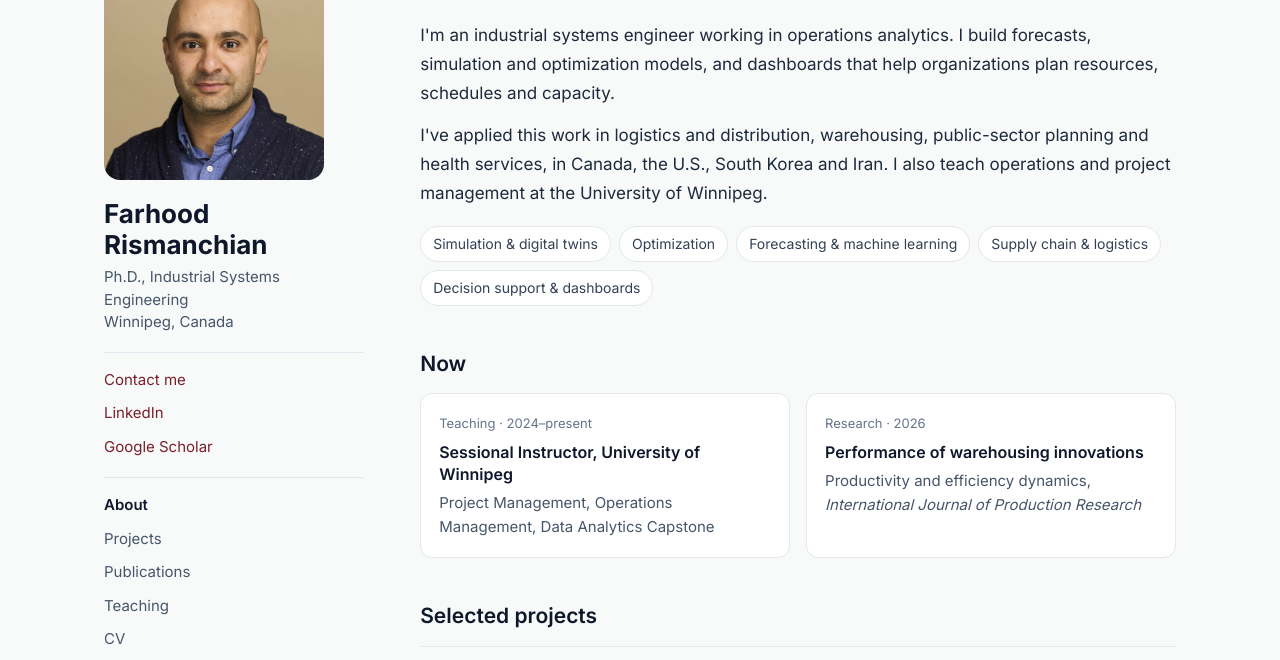
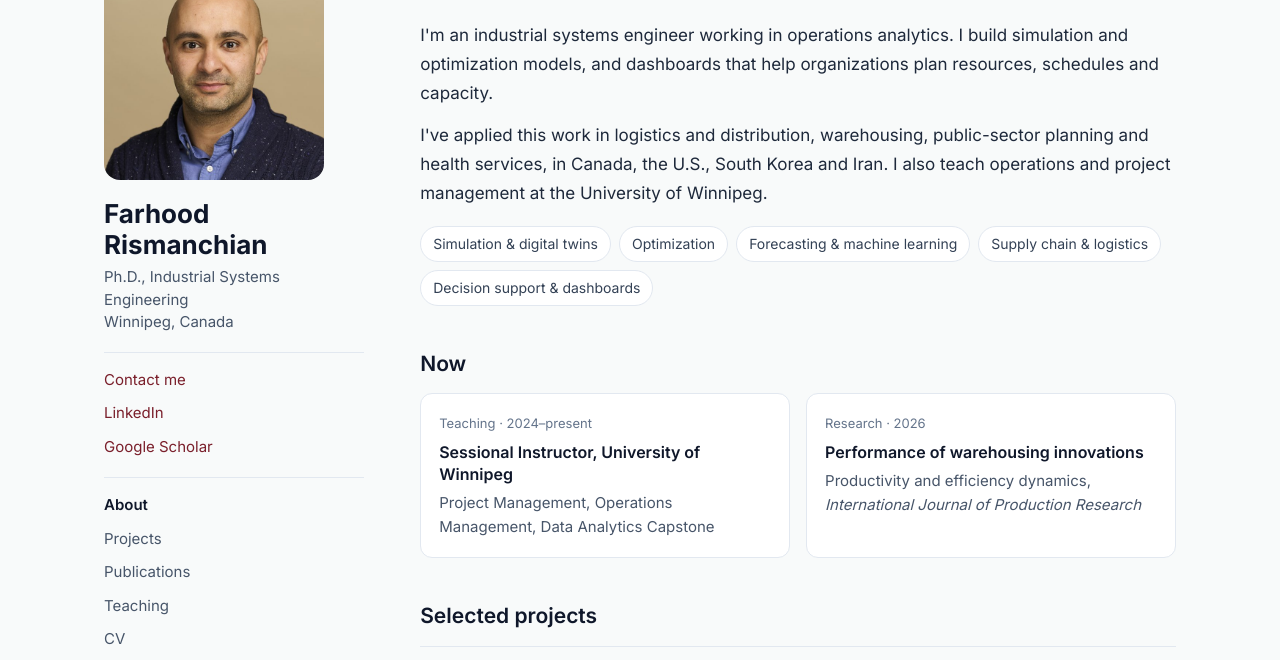
Before and after one commit to FarhoodRisman/farhoodrisman.github.io, a plain HTML site: page index.html in a window 1280 px wide. Shown: the part 96-756 px from the top of the page. Drawn offline with Linux system fonts and the light colour scheme.

Commit message:
Reword About intro: drop 'forecasts'
Co-Authored-By: Claude Opus 5.5 <noreply@anthropic.com>
Claude-Session: https://claude.ai/code/session_01THZsJqHHhQk73whcnfzjgi

```diff
--- a/index.html
+++ b/index.html
@@ -43,7 +43,7 @@
   <main class="content">
     <h1>About</h1>
     <section>
-      <p>I'm an industrial systems engineer working in operations analytics. I build forecasts, simulation and optimization models, and dashboards that help organizations plan resources, schedules and capacity.</p>
+      <p>I'm an industrial systems engineer working in operations analytics. I build simulation and optimization models, and dashboards that help organizations plan resources, schedules and capacity.</p>
       <p>I've applied this work in logistics and distribution, warehousing, public-sector planning and health services, in Canada, the U.S., South Korea and Iran. I also teach operations and project management at the University of Winnipeg.</p>
       <ul class="chips">
         <li>Simulation &amp; digital twins</li><li>Optimization</li><li>Forecasting &amp; machine learning</li><li>Supply chain &amp; logistics</li><li>Decision support &amp; dashboards</li>
```
